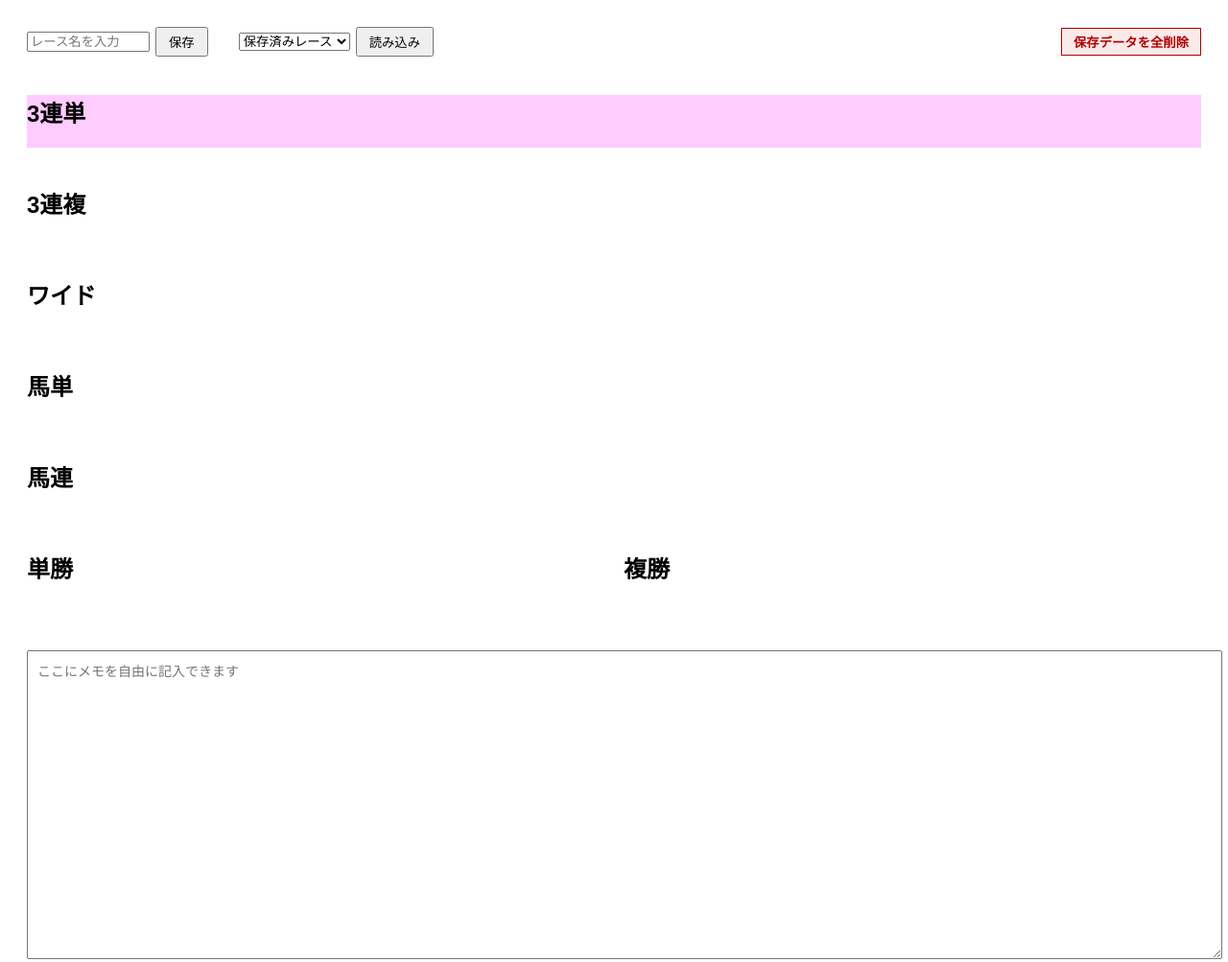
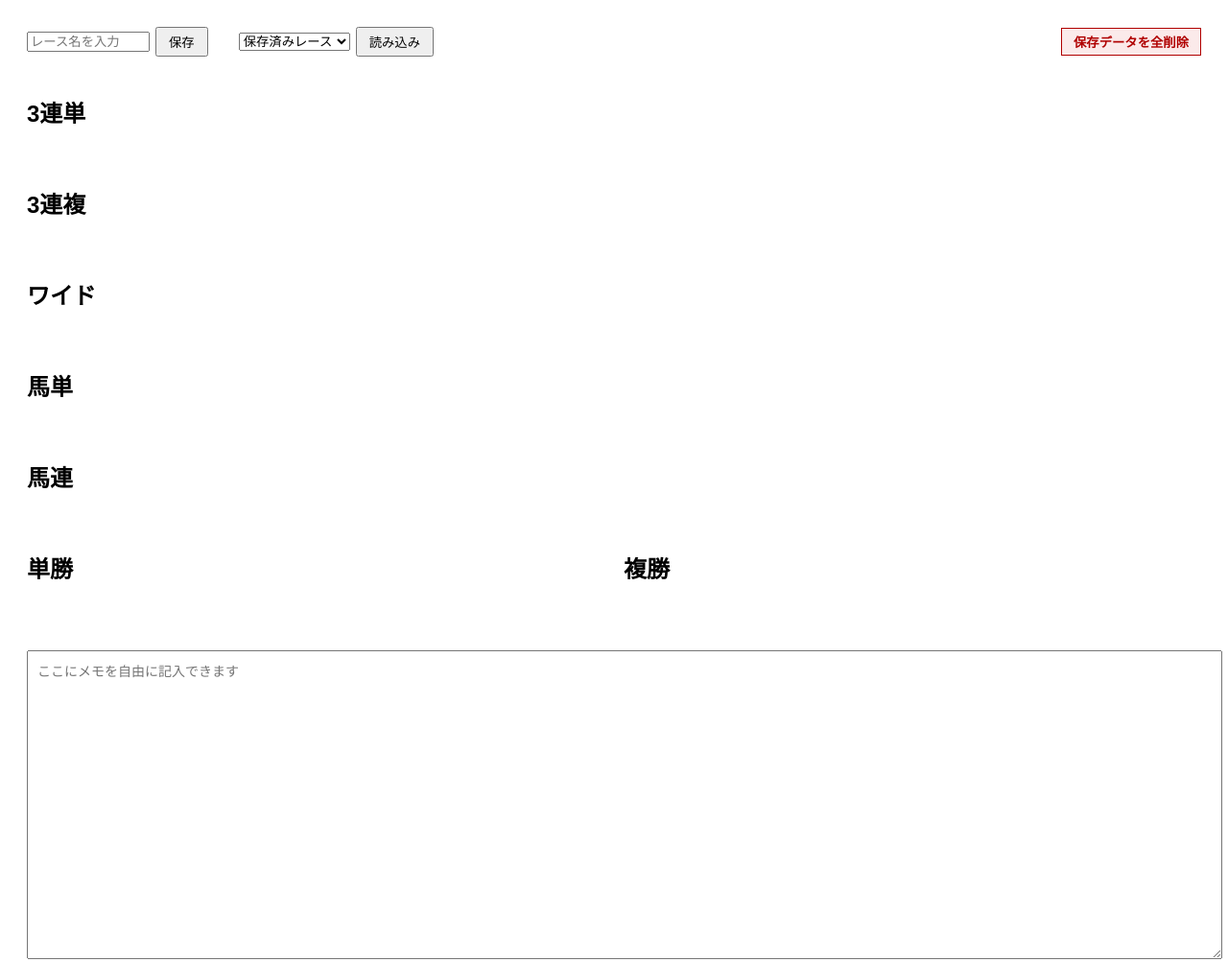
Before and after one commit to CocaCork/CocaCork.github.io, a plain HTML site: page index.html in a window 1280 px wide. Shown: the whole page at 96% size. Drawn offline with Linux system fonts and the light colour scheme.

Commit message:
Update index.html

```diff
--- a/index.html
+++ b/index.html
@@ -30,7 +30,7 @@
   </div>
 </div>
 
-<details class="details1">
+<details>
 <summary><h2>3連単</h2></summary>
 
 <div class="container">
```
